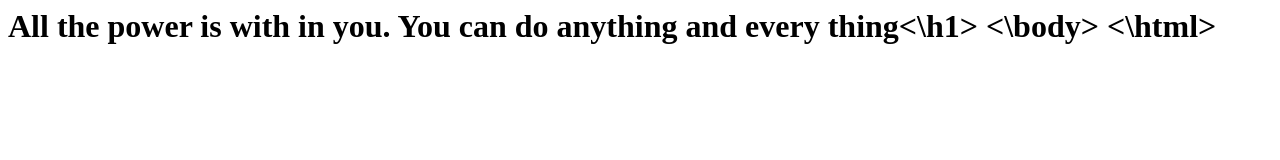
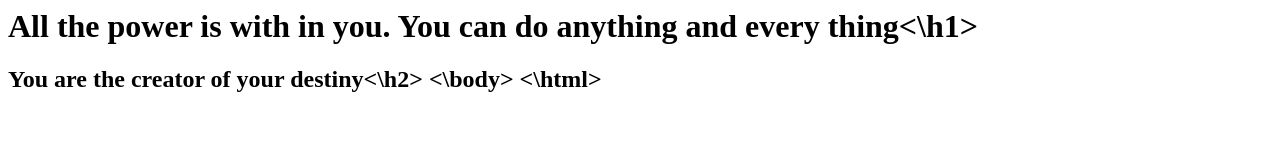
Before and after one commit to ouobarro/firstgitrepo, a plain HTML site: page index.html in a window 1280 px wide. Drawn offline with Linux system fonts and the light colour scheme.

Commit message:
added second quote

```diff
--- a/index.html
+++ b/index.html
@@ -1,5 +1,8 @@
 <html>
 	<body>
 		<h1>All the power is with in you. You can do anything and every thing<\h1>
+
+		<h2>You are the creator of your destiny<\h2>
 	<\body>
+
 <\html>
```
